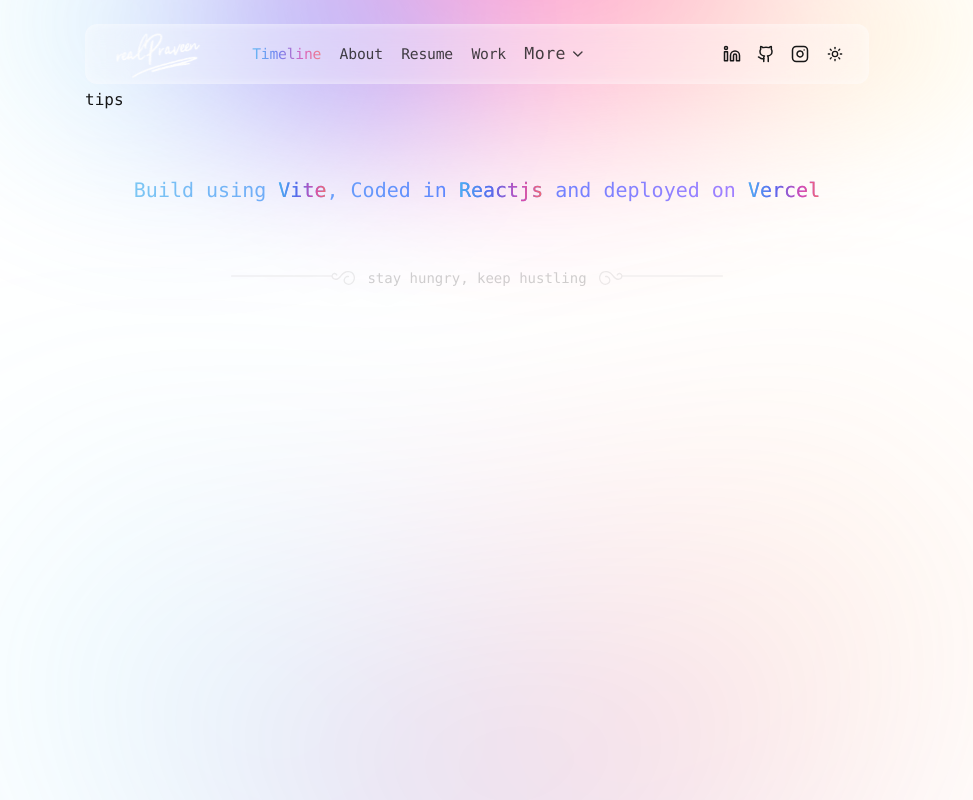
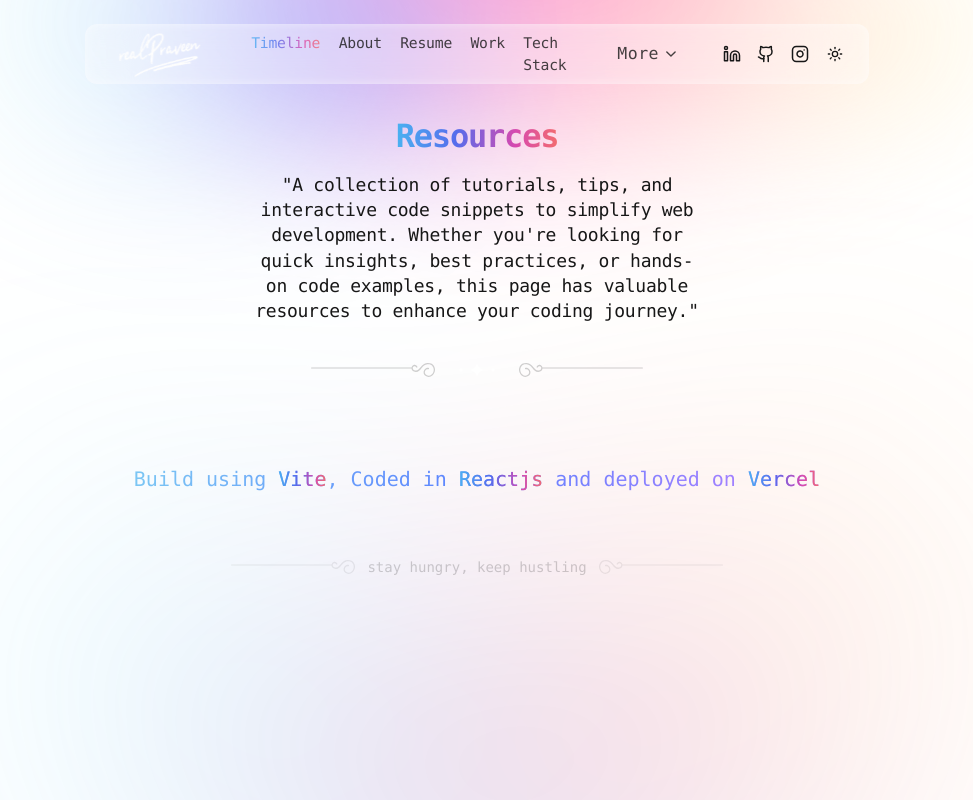
Before and after one commit to praveen-raj-r/praveen-raj-web-app, a React (Vite) app: page /tips in a window 1280 px wide. Shown: the whole page, without its empty margins (163-1136 px from the left). Built offline with nearby package versions, Linux system fonts and the light colour scheme; a web font is replaced by a local one.

Commit message:
tips pages

```diff
--- a/src/data/header.tsx
+++ b/src/data/header.tsx
@@ -20,6 +20,7 @@ export const headerLinksData = [
   { link: "/about", label: "about" },
   { link: resumePdfUrl, label: "resume" },
   { link: "/work", label: "work" },
+  { label: "tech stack", link: "/stack" },
 ];
 
 export const sidebar = [
@@ -61,6 +62,5 @@ export const sidebar = [
 export const dropDownData = [
   { label: "tips", link: "/tips" },
   { label: "links", link: "/links" },
-  { label: "tech stack", link: "/stack" },
   { label: "certifications", link: "/certifications" },
 ];
--- /dev/null
+++ b/src/pages/tips.tsx
@@ -0,0 +1,16 @@
+import AllPageDescription from "@/components/app/all-page-description";
+
+const Tips = () => {
+  return (
+    <div>
+      <AllPageDescription header="Resources">
+        A collection of tutorials, tips, and interactive code snippets to
+        simplify web development. Whether you're looking for quick insights,
+        best practices, or hands-on code examples, this page has valuable
+        resources to enhance your coding journey.
+      </AllPageDescription>
+    </div>
+  );
+};
+
+export default Tips;
--- a/src/routes/index.tsx
+++ b/src/routes/index.tsx
@@ -7,6 +7,7 @@ import Timeline from "@/pages/timeline";
 import Stack from "@/pages/stack";
 import About from "@/pages/about";
 import Works from "@/pages/works";
+import Tips from "@/pages/tips";
 
 const router = createBrowserRouter([
   {
@@ -38,7 +39,7 @@ const router = createBrowserRouter([
       },
       {
         path: "/tips",
-        element: <>tips</>,
+        element: <Tips />,
       },
       {
         path: "/links",
```
